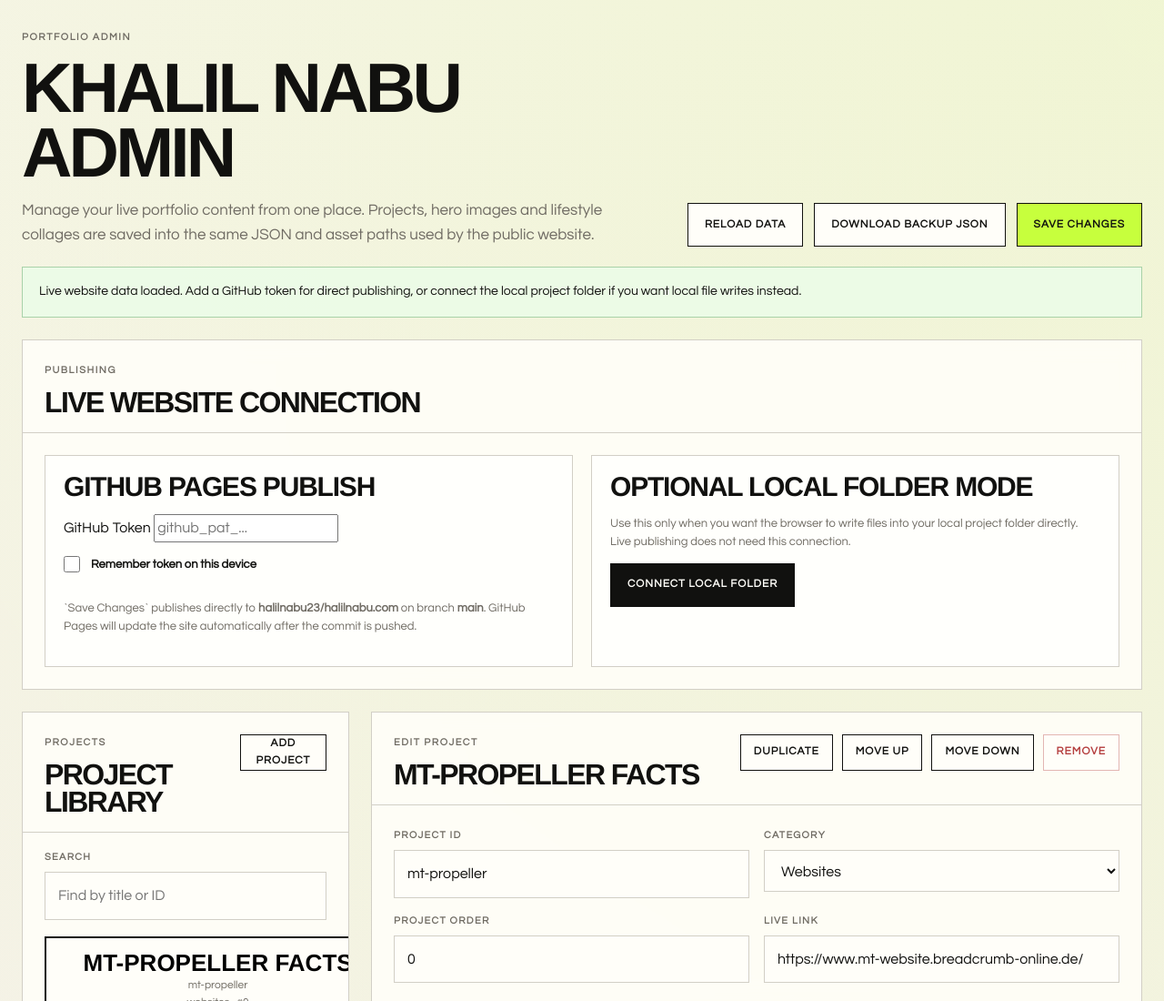
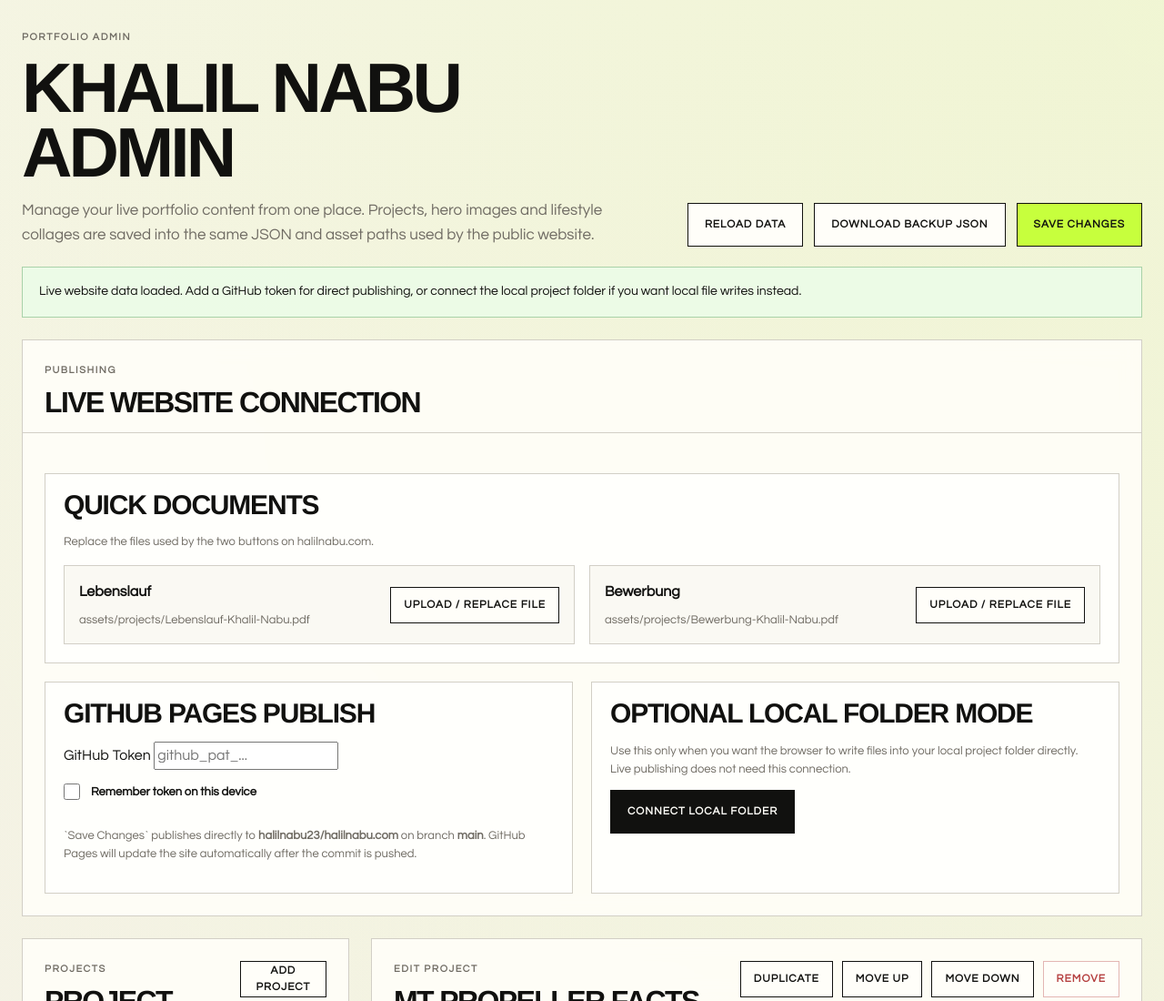
Before and after one commit to halilnabu23/halilnabu.com, a plain HTML site: page admin/index.html in a window 1280 px wide. Shown: the top 1100 px of the page at 91% size. Drawn offline with Linux system fonts and the light colour scheme.

Commit message:
Improve admin document access

```diff
--- a/admin/index.html
+++ b/admin/index.html
@@ -53,6 +53,33 @@
           <div class="connection-summary-actions">
             <button class="admin-button admin-button-small" type="button" id="manage-github-connection-button">Change Token</button>
             <button class="admin-button admin-button-small" type="button" id="disconnect-github-button">Disconnect</button>
+          </div>
+        </div>
+
+        <div class="quick-documents-card">
+          <div class="quick-documents-header">
+            <div>
+              <p class="connection-title">Quick Documents</p>
+              <p class="admin-note">Replace the files used by the two buttons on halilnabu.com.</p>
+            </div>
+          </div>
+
+          <div class="quick-documents-grid">
+            <article class="quick-document-item">
+              <div>
+                <strong>Lebenslauf</strong>
+                <p class="quick-document-path" id="cv-file-quick-path">assets/projects/Lebenslauf-Khalil-Nabu.pdf</p>
+              </div>
+              <button class="admin-button admin-button-small" type="button" id="cv-file-upload-button-top">Upload / Replace File</button>
+            </article>
+
+            <article class="quick-document-item">
+              <div>
+                <strong>Bewerbung</strong>
+                <p class="quick-document-path" id="application-file-quick-path">assets/projects/Bewerbung-Khalil-Nabu.pdf</p>
+              </div>
+              <button class="admin-button admin-button-small" type="button" id="application-file-upload-button-top">Upload / Replace File</button>
+            </article>
           </div>
         </div>
 
@@ -255,7 +282,7 @@
           </div>
         </section>
 
-        <section class="admin-panel">
+        <section class="admin-panel" id="documents-panel">
           <div class="admin-panel-header">
             <div>
               <p class="panel-kicker">Documents</p>
--- a/css/admin.css
+++ b/css/admin.css
@@ -137,6 +137,53 @@ img { display: block; max-width: 100%; }
 
 .admin-connection-body {
   padding: 24px;
+}
+
+.quick-documents-card {
+  margin: 20px 0;
+  padding: 20px;
+  border: 1px solid var(--line);
+  background: rgba(255, 255, 255, 0.72);
+}
+
+.quick-documents-header {
+  display: flex;
+  align-items: flex-start;
+  justify-content: space-between;
+  gap: 16px;
+  margin-bottom: 16px;
+}
+
+.quick-documents-header .admin-note {
+  margin: 8px 0 0;
+}
+
+.quick-documents-grid {
+  display: grid;
+  grid-template-columns: repeat(2, minmax(0, 1fr));
+  gap: 16px;
+}
+
+.quick-document-item {
+  display: flex;
+  align-items: center;
+  justify-content: space-between;
+  gap: 16px;
+  padding: 16px;
+  border: 1px solid var(--line);
+  background: rgba(249, 248, 241, 0.82);
+}
+
+.quick-document-item strong {
+  display: block;
+  font-size: 16px;
+}
+
+.quick-document-path {
+  margin: 8px 0 0;
+  color: var(--muted);
+  font-size: 13px;
+  word-break: break-word;
 }
 
 .connection-summary {
@@ -528,6 +575,7 @@ img { display: block; max-width: 100%; }
   .admin-header,
   .connection-summary,
   .admin-asset-card,
+  .quick-documents-grid,
   .admin-connection-grid,
   .documents-grid,
   .translation-grid,
@@ -542,4 +590,9 @@ img { display: block; max-width: 100%; }
   .panel-inline-actions {
     justify-content: flex-start;
   }
+
+  .quick-document-item {
+    align-items: flex-start;
+    flex-direction: column;
+  }
 }
--- a/js/admin.js
+++ b/js/admin.js
@@ -20,10 +20,14 @@ const heroImageUploadButton = document.querySelector("#hero-image-upload-button"
 const heroImageFileInput = document.querySelector("#hero-image-file-input");
 const cvFilePathInput = document.querySelector("#cv-file-path-input");
 const cvFileUploadButton = document.querySelector("#cv-file-upload-button");
+const cvFileUploadButtonTop = document.querySelector("#cv-file-upload-button-top");
 const cvFileInput = document.querySelector("#cv-file-input");
+const cvFileQuickPath = document.querySelector("#cv-file-quick-path");
 const applicationFilePathInput = document.querySelector("#application-file-path-input");
 const applicationFileUploadButton = document.querySelector("#application-file-upload-button");
+const applicationFileUploadButtonTop = document.querySelector("#application-file-upload-button-top");
 const applicationFileInput = document.querySelector("#application-file-input");
+const applicationFileQuickPath = document.querySelector("#application-file-quick-path");
 const lifestyleAdminList = document.querySelector("#lifestyle-admin-list");
 const githubTokenInput = document.querySelector("#github-token-input");
 const rememberGitHubTokenInput = document.querySelector("#remember-github-token-input");
@@ -591,13 +595,25 @@ function syncHeroSection() {
 }
 
 function fillDocumentSection() {
-  cvFilePathInput.value = state.siteContent.documents?.cv?.src || "";
-  applicationFilePathInput.value = state.siteContent.documents?.application?.src || "";
+  const cvPath = state.siteContent.documents?.cv?.src || "";
+  const applicationPath = state.siteContent.documents?.application?.src || "";
+
+  cvFilePathInput.value = cvPath;
+  applicationFilePathInput.value = applicationPath;
+
+  if (cvFileQuickPath) {
+    cvFileQuickPath.textContent = cvPath || "No file selected";
+  }
+
+  if (applicationFileQuickPath) {
+    applicationFileQuickPath.textContent = applicationPath || "No file selected";
+  }
 }
 
 function syncDocumentSection() {
   state.siteContent.documents.cv.src = cvFilePathInput.value.trim();
   state.siteContent.documents.application.src = applicationFilePathInput.value.trim();
+  fillDocumentSection();
 }
 
 function ensureCollageItem(profile, index) {
@@ -1254,6 +1270,7 @@ heroImageFileInput.addEventListener("change", () => {
 });
 
 cvFileUploadButton.addEventListener("click", () => cvFileInput.click());
+cvFileUploadButtonTop?.addEventListener("click", () => cvFileInput.click());
 cvFileInput.addEventListener("change", () => {
   const file = cvFileInput.files?.[0];
   if (!file) {
@@ -1269,6 +1286,7 @@ cvFileInput.addEventListener("change", () => {
 });
 
 applicationFileUploadButton.addEventListener("click", () => applicationFileInput.click());
+applicationFileUploadButtonTop?.addEventListener("click", () => applicationFileInput.click());
 applicationFileInput.addEventListener("change", () => {
   const file = applicationFileInput.files?.[0];
   if (!file) {
```
